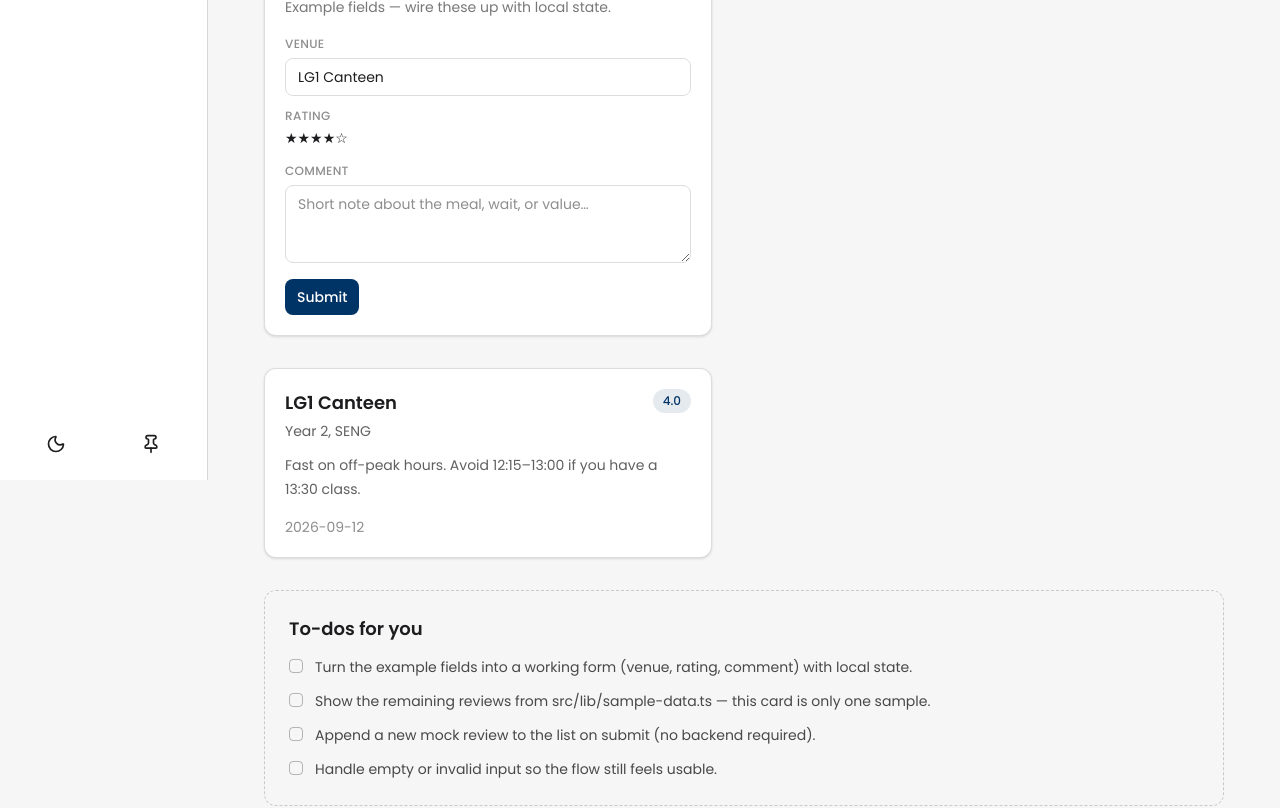
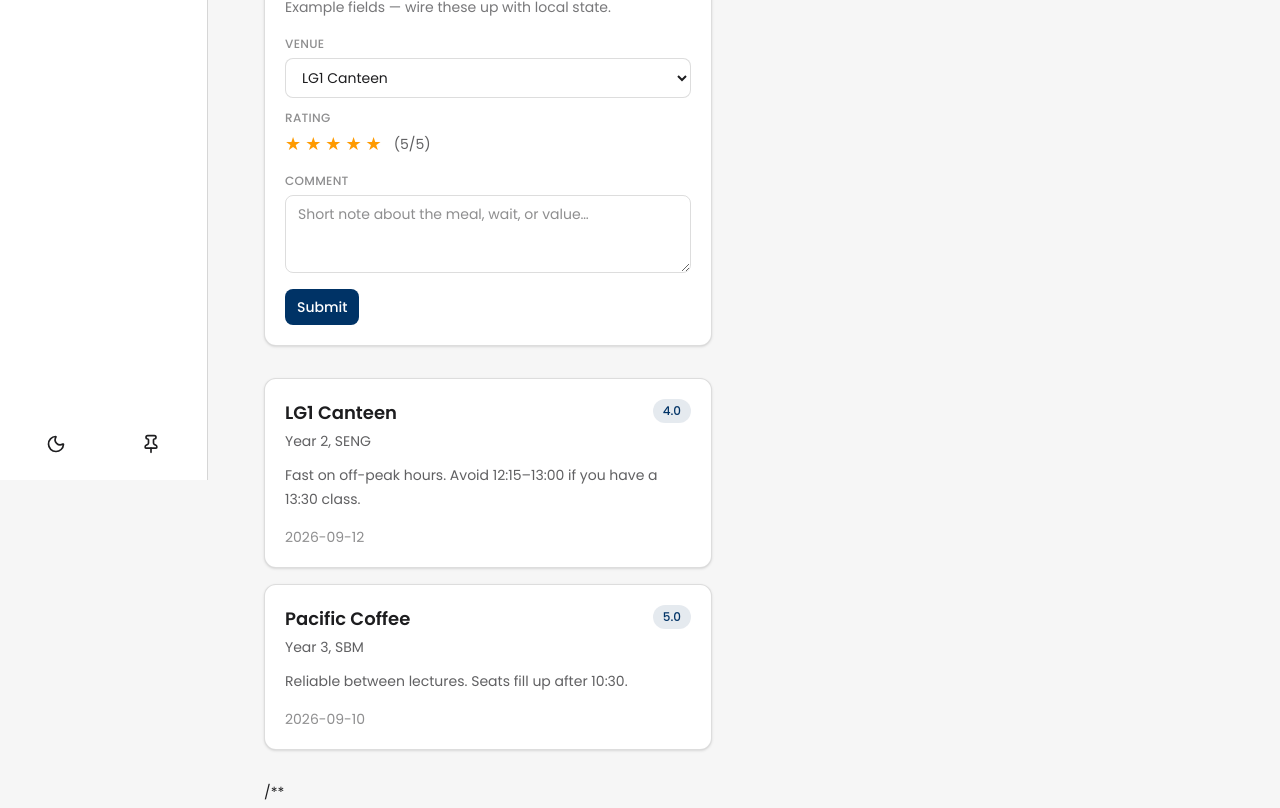
Before and after one commit to ArielFriedrichGauss/WebTechTest2627, a Next.js app: page /review in a window 1280 px wide. Shown: the part 320-1128 px from the top of the page. Built offline with nearby package versions, Linux system fonts and the light colour scheme.

Commit message:
feat(review): review form and feedback feed * Modified elements for venue selection, interactive star ratings, and comment input. * Rendered all reviews from sampleReviews. * Implemented form submission for reviews.

```diff
--- a/src/app/review/page.tsx
+++ b/src/app/review/page.tsx
@@ -2,29 +2,35 @@
 
 import { FormEvent, useState } from "react";
 import { ApplicantTodos } from "@/components/applicant-todos";
-import { getVenueById, sampleReviews } from "@/lib/sample-data";
+import { getVenueById, sampleReviews, sampleVenues } from "@/lib/sample-data";
 
 /**
- * Review layout canvas — rating and feedback, even as a realistic mock.
- * One sample review is provided; the form and the rest of the list are yours.
- * Sample reviews live in src/lib/sample-data.ts.
+- Review layout canvas — rating and feedback, even as a realistic mock.
+- One sample review is provided; the form and the rest of the list are yours.
+- Sample reviews live in src/lib/sample-data.ts.
  */
 
 export default function ReviewPage() {
   const [reviews, setReviews] = useState(sampleReviews);
   const [comment, setComment] = useState("");
-
-  // TODO: render every item in `reviews` instead of the first one.
-  const sampleReview = reviews[0];
-  const sampleVenue = sampleReview
-    ? getVenueById(sampleReview.venueId)
-    : undefined;
+  const [selectedVenueId, setSelectedVenueId] = useState(sampleVenues[0]?.id || "");
+  const [rating, setRating] = useState(5);
 
   function handleSubmit(event: FormEvent<HTMLFormElement>) {
     event.preventDefault();
-    if (!comment.trim()) return;
-    // TODO: prepend a new Review (venue, rating, comment) instead of writing the same array back.
-    setReviews(reviews);
+    if (!comment.trim() || !selectedVenueId) return;
+
+    const newReview = {
+      id: `review-${Date.now()}`,
+      venueId: selectedVenueId,
+      author: "HKUST Student",
+      rating: Number(rating),
+      comment: comment.trim(),
+      createdAt: new Date().toISOString().split("T")[0],
+    };
+
+    setReviews([newReview, ...reviews]);
+    setComment("");
   }
 
   return (
@@ -55,19 +61,37 @@ export default function ReviewPage() {
             <span className="text-base-content/50 text-xs font-medium tracking-wide uppercase">
               Venue
             </span>
-            {/* TODO: replace this with a <select> over sampleVenues */}
-            <span className="border-base-content/15 mt-1 block rounded-lg border px-3 py-2 text-sm">
-              {sampleVenue?.name ?? "Choose a venue"}
-            </span>
+            <select
+              value={selectedVenueId}
+              onChange={(e) => setSelectedVenueId(e.target.value)}
+              className="border-base-content/15 mt-1 block w-full rounded-lg border px-3 py-2 text-sm bg-neutral"
+            >
+              {sampleVenues.map((venue) => (
+                <option key={venue.id} value={venue.id}>
+                  {venue.name}
+                </option>
+              ))}
+            </select>
           </label>
           <div>
             <p className="text-base-content/50 text-xs font-medium tracking-wide uppercase">
               Rating
             </p>
-            {/* TODO: make stars (or a number input) set rating in state */}
-            <p className="mt-1 text-sm" aria-label="Example 4 out of 5 stars">
-              ★★★★☆
-            </p>
+            <div className="mt-1 flex items-center space-x-1" aria-label={`Selected ${rating} out of 5 stars`}>
+              {[1, 2, 3, 4, 5].map((star) => (
+                <button
+                  type="button"
+                  key={star}
+                  onClick={() => setRating(star)}
+                  className={`text-lg focus:outline-none ${
+                    star <= rating ? "text-amber-500" : "text-gray-300"
+                  }`}
+                >
+                  ★
+                </button>
+              ))}
+              <span className="ml-2 text-sm text-base-content/70">({rating}/5)</span>
+            </div>
           </div>
           <label className="block">
             <span className="text-base-content/50 text-xs font-medium tracking-wide uppercase">
@@ -90,36 +114,45 @@ export default function ReviewPage() {
         </button>
       </form>
 
-      {sampleReview && sampleVenue && (
-        <article className="bg-neutral border-base-content/15 max-w-md rounded-xl border p-5 shadow-sm">
+      <div className="space-y-4 max-w-md">
+        {reviews.map((review) => {
+          const venue = getVenueById(review.venueId);
+          if (!venue) return null;
+          return (
+            <article
+              key={review.id}
+              className="bg-neutral border-base-content/15 rounded-xl border p-5 shadow-sm"
+            >
               <div className="flex items-start justify-between gap-3">
                 <div>
-              <h2 className="text-lg font-semibold">{sampleVenue.name}</h2>
+                  <h2 className="text-lg font-semibold">{venue.name}</h2>
                   <p className="text-base-content/70 mt-1 text-sm">
-                {sampleReview.author}
+                    {review.author}
                   </p>
                 </div>
                 <span className="bg-primary/10 text-primary shrink-0 rounded-full px-2.5 py-1 text-xs font-medium">
-              {sampleReview.rating.toFixed(1)}
+                  {review.rating.toFixed(1)}
                 </span>
               </div>
               <p className="text-base-content/70 mt-3 text-sm leading-6">
-            {sampleReview.comment}
+                {review.comment}
               </p>
               <p className="text-base-content/50 mt-4 text-sm">
-            {sampleReview.createdAt}
+                {review.createdAt}
               </p>
             </article>
-      )}
+          );
+        })}
+      </div>
 
-      <ApplicantTodos
+      /**<ApplicantTodos
         items={[
           "Turn the example fields into a working form (venue, rating, comment) with local state.",
           "Show the remaining reviews from src/lib/sample-data.ts — this card is only one sample.",
           "Append a new mock review to the list on submit (no backend required).",
           "Handle empty or invalid input so the flow still feels usable.",
         ]}
-      />
+      />*/
     </div>
   );
 }
```
Lines whose indentation alone changed are shown as unchanged.
